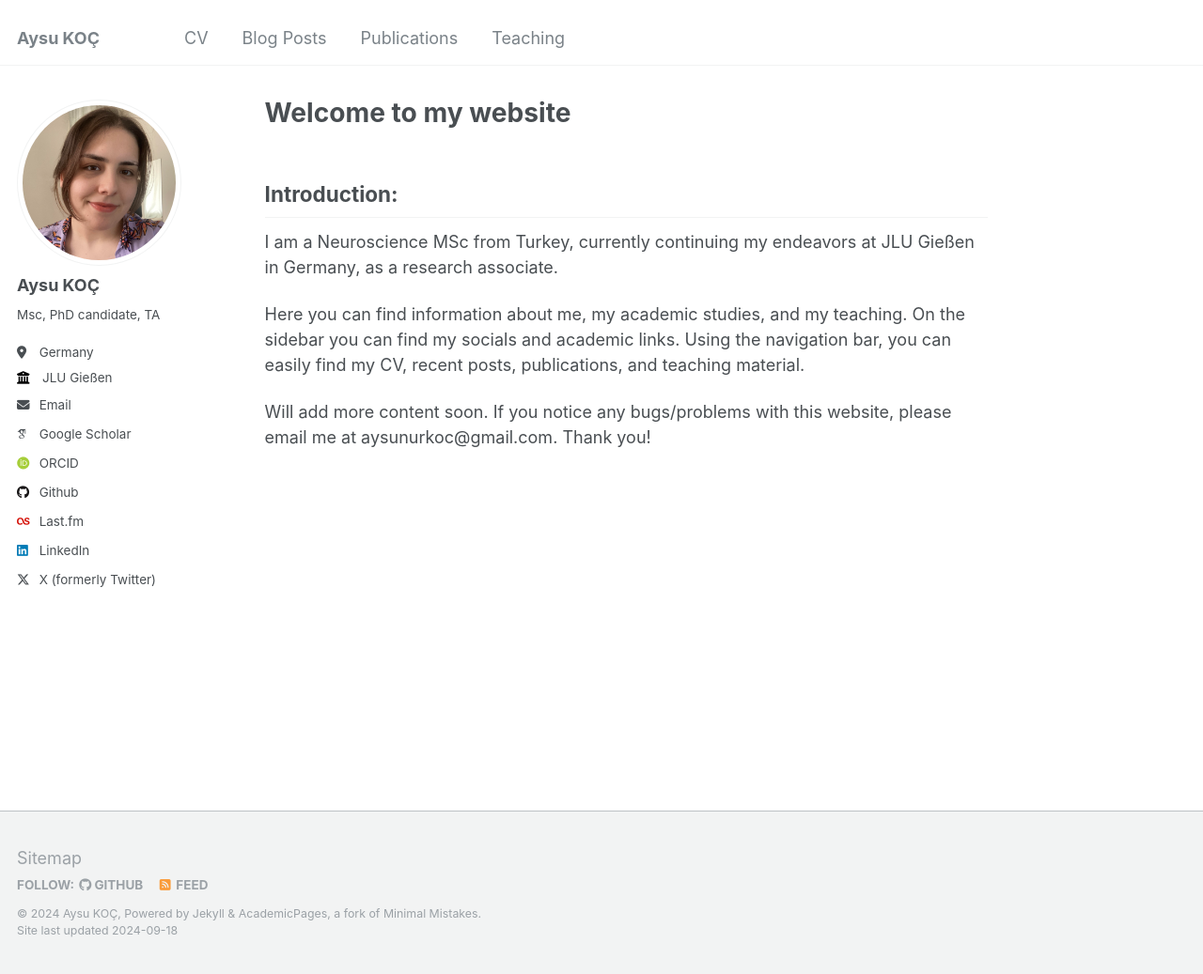
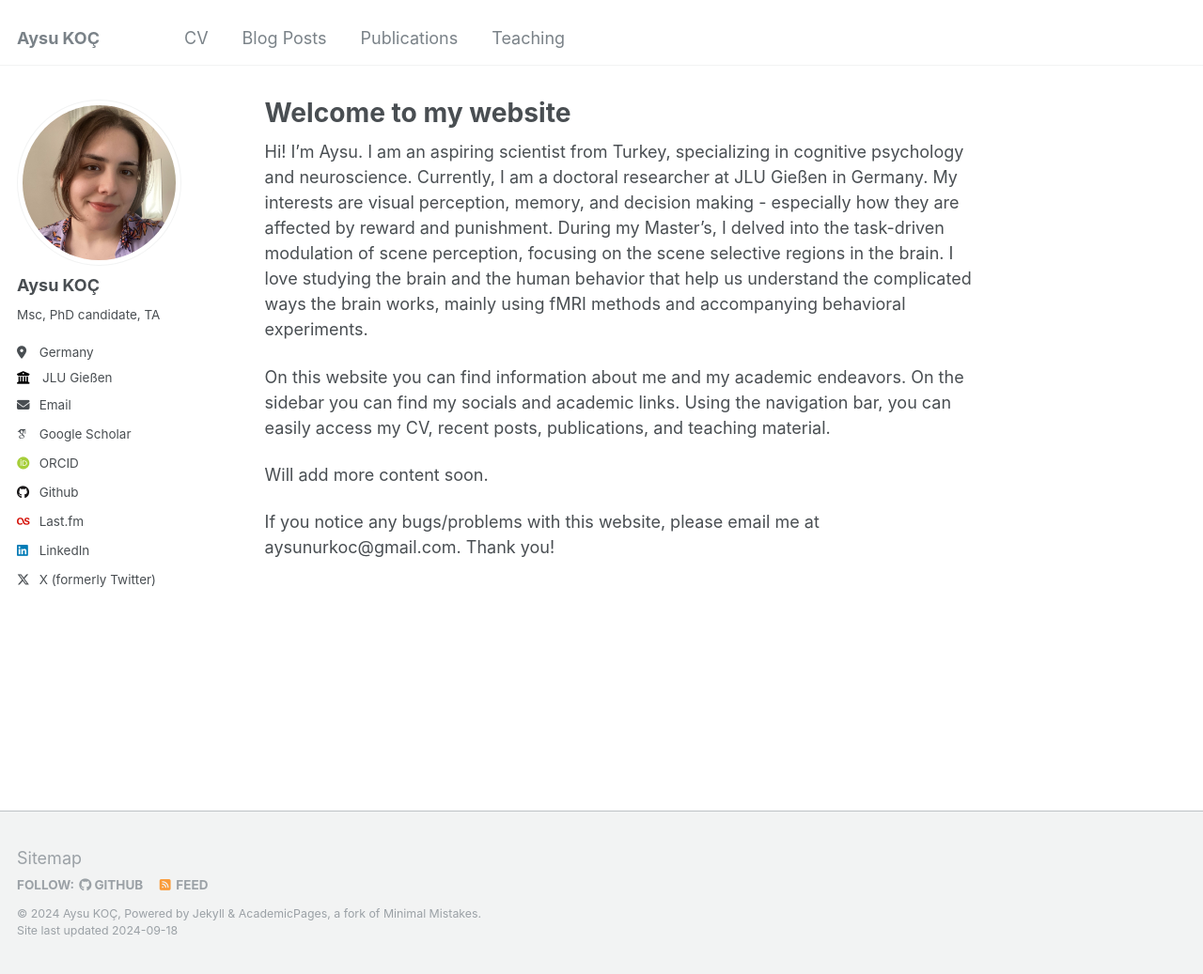
Before and after one commit to aysukoc/aysukoc.github.io, a Jekyll site: the page built from _pages/about.md, in a window 1280 px wide and 1037 px high. Shown: the whole window at 94% size. Built offline with Jekyll 4.4.1, drawn with Linux system fonts in a browser that asks for light colours; some web fonts are replaced.

Commit message:
Update about.md

```diff
--- a/_pages/about.md
+++ b/_pages/about.md
@@ -7,11 +7,10 @@ redirect_from:
   - /about.html
 ---
 
-Introduction:
-------
-I am a Neuroscience MSc from Turkey, currently continuing my endeavors at JLU Gießen in Germany, as a research associate.
+Hi! I'm Aysu. I am an aspiring scientist from Turkey, specializing in cognitive psychology and neuroscience. Currently, I am a doctoral researcher at JLU Gießen in Germany. My interests are visual perception, memory, and decision making - especially how they are affected by reward and punishment. During my Master's, I delved into the task-driven modulation of scene perception, focusing on the scene selective regions in the brain. I love studying the brain and the human behavior that help us understand the complicated ways the brain works, mainly using fMRI methods and accompanying behavioral experiments.
 
-Here you can find information about me, my academic studies, and my teaching. On the sidebar you can find my socials and academic links. Using the navigation bar, you can easily find my CV, recent posts, publications, and teaching material.
+On this website you can find information about me and my academic endeavors. On the sidebar you can find my socials and academic links. Using the navigation bar, you can easily access my CV, recent posts, publications, and teaching material.
 
 Will add more content soon.
+
 If you notice any bugs/problems with this website, please email me at aysunurkoc@gmail.com. Thank you!
```
